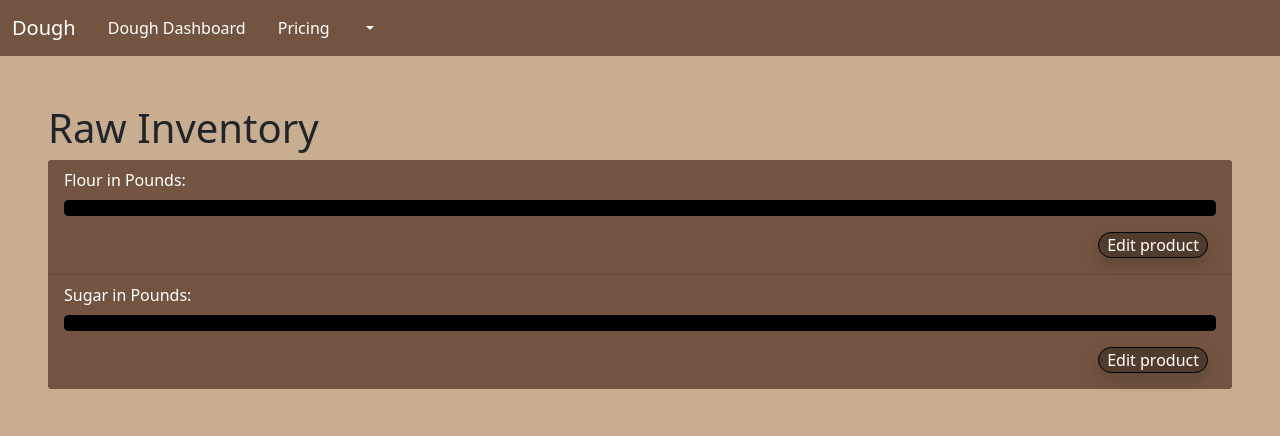
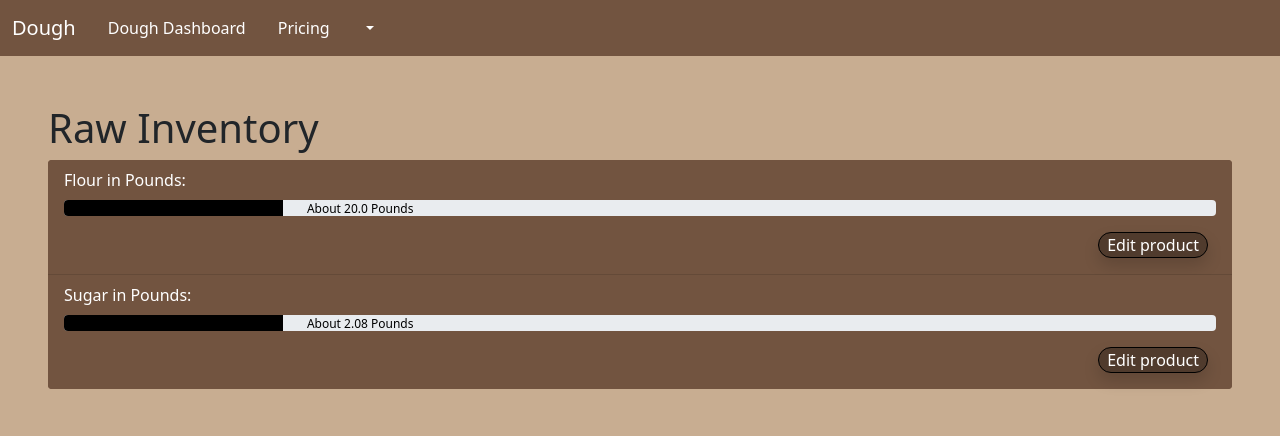
Before and after one commit to TreySchneider95/DoughSystem, a Django app: a page that uses templates/manageDough/manage_raw_inventory.html in a window 1280 px wide. Shown: the top 436 px of the page. Run offline with Django 5.2, Linux system fonts and the light colour scheme; a user stored in the database is signed in; data comes from the database, SQL or seed files in the repository.

Commit message:
changed the progress bar on the raw inventory screen to move the information based on how low the product gets

```diff
--- a/manageDough/views.py
+++ b/manageDough/views.py
@@ -57,5 +57,6 @@ class ManageRawInventory(View):
                 total_left = sum([purchase.qty_left for purchase in active_purchases])
                 product.total_purchased = total_purchased
                 product.total_left = total_left
-                product.total_percent = (total_left/total_purchased) * 100
+                # product.total_percent = (total_left/total_purchased) * 100
+                product.total_percent = 19
         return render(request, 'manageDough/manage_raw_inventory.html', {'products': products})
--- a/static/style.css
+++ b/static/style.css
@@ -2,7 +2,8 @@
     --main-color: #C8ad91;
     --secodary-color: #725440;
     --button-color: #503b2d;
-    --text-color: white;
+    --main-text-color: white;
+    --secondary-text-color: black;
     --accent-color-one: rgb(233, 213, 197);
     --accent-color-two: rgba(197, 178, 156, 0.79);
     --accent-color-three-dark: black;
@@ -10,24 +11,24 @@
 
 .second_bg{
     background-color: var(--secodary-color) !important;
-    color: var(--text-color) !important;
+    color: var(--main-text-color) !important;
 }
 
 .nav-link{
-    color: var(--text-color) !important;
+    color: var(--main-text-color) !important;
 }
 
 .navbar-brand{
-    color: var(--text-color) !important;
+    color: var(--main-text-color) !important;
 }
 
 .navbar-toggler-icon{
-    color: var(--text-color);
+    color: var(--main-text-color);
 }
 
 thead tr{
     background-color: var(--secodary-color);
-    color: var(--text-color);
+    color: var(--main-text-color);
 }
 
 tbody tr:nth-child(odd){
@@ -52,7 +53,11 @@ tbody tr:nth-child(even){
 
 .btn_bg{
     background-color: var(--button-color) !important;
-    color: var(--text-color);
+    color: var(--main-text-color);
     border: black 1px solid;
     border-radius: 50px !important;
 }
+
+.secondary_text_color{
+    color: var(--secondary-text-color) !important;
+}
--- a/templates/manageDough/manage_raw_inventory.html
+++ b/templates/manageDough/manage_raw_inventory.html
@@ -11,8 +11,19 @@
         {% for product in products %}
             <li class="second_bg list-group-item">{{ product.name }} in {{ product.unit_used.unit }}s:
                 <div class="progress my-2">
-                    <!-- @ts-ignore -->
-                    <div class="progress-bar accent_color_three_dark" role="progressbar" style="width: {{ product.total_percent }}%" aria-valuenow="product.total_left" aria-valuemin="0" aria-valuemax="{{ product.total_purchased }}"></div>
+                    <div class="progress-bar accent_color_three_dark" role="progressbar" style="width: {{ product.total_percent }}%" aria-valuenow="product.total_left" aria-valuemin="0" aria-valuemax="{{ product.total_purchased }}">
+                        {% if product.total_percent >= 20 %}
+                            About {{ product.qty }} {{ product.unit_used.unit }}s
+                        </div>
+                        {% else %}
+                        </div>
+                        <div class="secondary_text_color ps-4">
+                            About {{ product.qty }} {{ product.unit_used.unit }}s
+                        </div>
+                        {% endif %}
+
+
+
                 </div>
 
                 <div class="d-flex flex-row-reverse">
```
